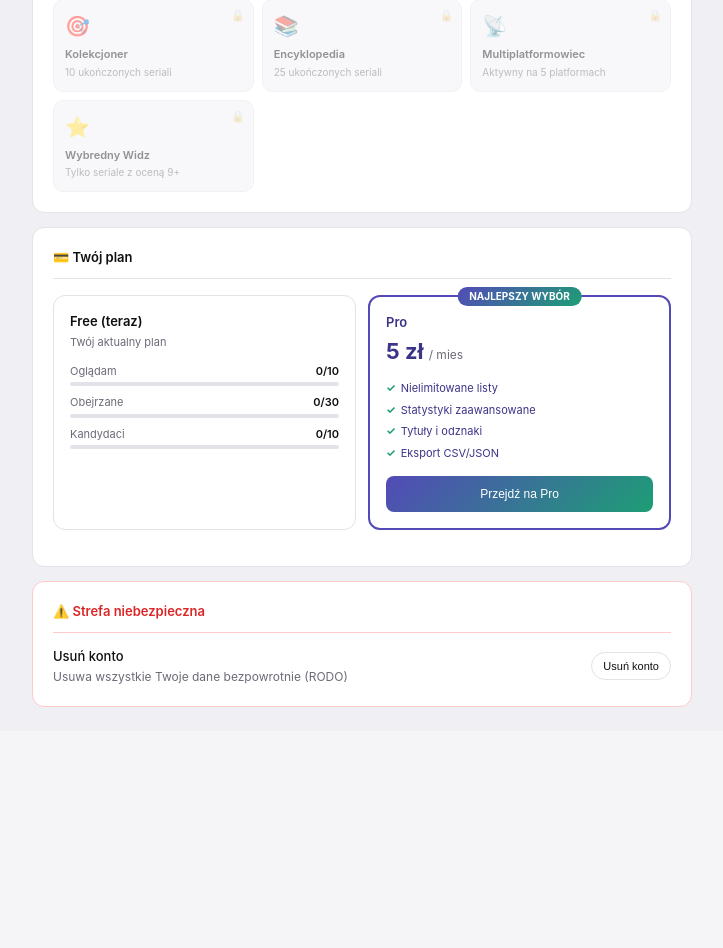
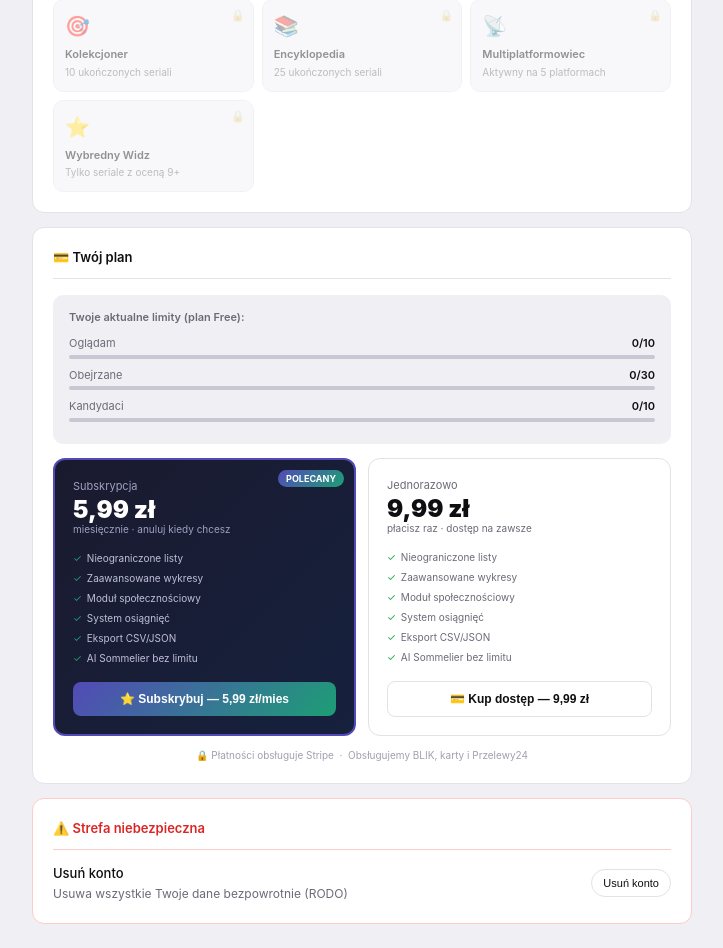
Before and after one commit to MarcinCeg/kanapowiec-v2, a Flask app: page /settings in a window 1280 px wide. Shown: the part 893-1841 px from the top of the page, without its empty margins (278-1001 px from the left). Before the commit the page ends 1600 px from the top, so only its background shows below. Run offline with Flask 3, Linux system fonts and the light colour scheme; the visitor is signed in with stand-in values (Sample User, id 1); data that the repository does not hold is empty.

Commit message:
Update settings.html

```diff
--- a/templates/settings.html
+++ b/templates/settings.html
@@ -1,15 +1,12 @@
 {% extends "base.html" %}
 {% block title %}Ustawienia — Kanapowy Leniwiec{% endblock %}
-
 {% block content %}
 <main style="max-width:700px">
-
 <h1 style="font-size:20px;font-weight:700;color:var(--t);margin-bottom:20px">Ustawienia</h1>
 
 {# ── PROFIL ── #}
 <div style="background:var(--s);border:1px solid var(--b);border-radius:var(--r12);padding:20px;margin-bottom:14px">
   <div style="font-size:13px;font-weight:600;color:var(--t);margin-bottom:16px;padding-bottom:10px;border-bottom:1px solid var(--b)">👤 Twój profil</div>
-
   <div style="display:flex;align-items:center;gap:14px;margin-bottom:20px">
     <div style="width:52px;height:52px;border-radius:50%;background:{{ current_user.avatar_color }};display:flex;align-items:center;justify-content:center;font-size:18px;font-weight:700;color:#fff;flex-shrink:0">{{ current_user.initials }}</div>
     <div>
@@ -25,7 +22,6 @@
       {% endif %}
     </div>
   </div>
-
   <form method="POST" action="/auth/settings/username">
     <div style="margin-bottom:12px">
       <label style="font-size:12px;color:var(--m);display:block;margin-bottom:5px">Zmień login / nick (widoczny w rankingu)</label>
@@ -45,7 +41,6 @@
 <div style="background:var(--s);border:1px solid var(--b);border-radius:var(--r12);padding:20px;margin-bottom:14px">
   <div style="font-size:13px;font-weight:600;color:var(--t);margin-bottom:4px;padding-bottom:10px;border-bottom:1px solid var(--b)">🏅 Aktywny tytuł</div>
   <div style="font-size:12px;color:var(--m);margin-bottom:14px;padding-top:10px">Wybrany tytuł pojawia się przy Twoim nicku w rankingu</div>
-
   <div style="display:grid;grid-template-columns:repeat(auto-fill,minmax(155px,1fr));gap:8px">
     {% for t in all_titles %}
     <div onclick="{% if t.earned %}activateTitle('{{ t.id }}'){% endif %}"
@@ -68,56 +63,105 @@
   </div>
 </div>
 
-{# ── PLAN I LIMITY ── #}
+{# ── PLAN I PŁATNOŚCI ── #}
 <div style="background:var(--s);border:1px solid var(--b);border-radius:var(--r12);padding:20px;margin-bottom:14px" id="upgrade">
   <div style="font-size:13px;font-weight:600;color:var(--t);margin-bottom:16px;padding-bottom:10px;border-bottom:1px solid var(--b)">💳 Twój plan</div>
 
+  {# Komunikaty po powrocie ze Stripe #}
+  <div id="upgrade-msg" style="display:none;background:#f0fdf4;border:1.5px solid #16a34a;border-radius:10px;padding:14px 16px;margin-bottom:16px;font-size:13px;color:#15803d">
+    🎉 <strong>Dziękujemy!</strong> Twoje konto zostało uaktywnione jako Pro. Odśwież stronę jeśli status nie zmienił się od razu.
+  </div>
+  <div id="cancel-msg" style="display:none;background:#fff7ed;border:1.5px solid #f97316;border-radius:10px;padding:14px 16px;margin-bottom:16px;font-size:13px;color:#c2410c">
+    ℹ️ Płatność została anulowana. Możesz spróbować ponownie w dowolnym momencie.
+  </div>
+
   {% if current_user.is_pro %}
-  <div style="background:#E1F5EE;border:1px solid #5DCAA5;border-radius:var(--r8);padding:14px;margin-bottom:16px;display:flex;align-items:center;justify-content:space-between;gap:10px">
-    <div>
-      <div style="font-size:13px;font-weight:600;color:#085041;margin-bottom:2px">✓ Plan Pro aktywny</div>
-      <div style="font-size:12px;color:#0F6E56">Nielimitowane listy · Statystyki · Tytuły · Eksport</div>
+  {# ── JUŻ PRO ── #}
+  <div style="background:linear-gradient(135deg,#1a1a2e,#16213e);border-radius:12px;padding:20px 22px;margin-bottom:16px">
+    <div style="font-size:16px;font-weight:800;color:#fff;margin-bottom:4px">⭐ Masz plan Pro!</div>
+    <div style="font-size:12px;color:#a0a0c0;margin-bottom:16px">Wszystkie funkcje odblokowane. Dziękujemy za wsparcie!</div>
+    <div style="display:flex;flex-wrap:wrap;gap:8px;margin-bottom:16px">
+      {% for f in ['✓ Nieograniczone listy','✓ Zaawansowane wykresy','✓ Moduł społecznościowy','✓ System osiągnięć','✓ Eksport CSV/JSON','✓ AI bez limitu'] %}
+      <span style="font-size:10px;background:rgba(255,255,255,.1);color:#c0c0d8;padding:3px 8px;border-radius:20px">{{ f }}</span>
+      {% endfor %}
     </div>
-    <form method="POST" action="/payments/portal">
-      <button type="submit" class="btn btn-sm">Zarządzaj subskrypcją</button>
-    </form>
+    <button id="btn-portal" onclick="openPortal()"
+      style="padding:9px 18px;border-radius:8px;border:1px solid rgba(255,255,255,.2);background:transparent;color:#a0a0c0;font-size:12px;cursor:pointer;transition:all .15s"
+      onmouseover="this.style.background='rgba(255,255,255,.1)';this.style.color='#fff'"
+      onmouseout="this.style.background='transparent';this.style.color='#a0a0c0'">
+      ⚙️ Zarządzaj subskrypcją
+    </button>
   </div>
+
   {% else %}
-  <div style="display:grid;grid-template-columns:1fr 1fr;gap:12px;margin-bottom:16px">
-    <div style="border:1px solid var(--b);border-radius:var(--r12);padding:16px">
-      <div style="font-size:13px;font-weight:600;margin-bottom:3px">Free (teraz)</div>
-      <div style="font-size:11px;color:var(--m);margin-bottom:12px">Twój aktualny plan</div>
+  {# ── FREE — pokazuj opcje upgrade ── #}
+
+  {# Aktualne limity #}
+  <div style="background:var(--bg);border-radius:10px;padding:14px 16px;margin-bottom:14px">
+    <div style="font-size:11px;font-weight:600;color:var(--m);margin-bottom:10px">Twoje aktualne limity (plan Free):</div>
     {% set w_used = current_user.watching_count() %}
     {% set o_used = current_user.watched_count() %}
     {% set k_used = current_user.candidates_count() %}
-      {% for label, used, max in [
-        ('Oglądam', w_used, 10),
-        ('Obejrzane', o_used, 30),
-        ('Kandydaci', k_used, 10),
-      ] %}
+    {% for label, used, max in [('Oglądam', w_used, 10),('Obejrzane', o_used, 30),('Kandydaci', k_used, 10)] %}
     {% set pct = ((used * 100) // max) %}
     <div style="margin-bottom:8px">
       <div style="display:flex;justify-content:space-between;font-size:11px;margin-bottom:3px">
         <span style="color:var(--m)">{{ label }}</span>
         <span style="font-weight:600;color:{{ 'var(--red)' if used>=max else 'var(--t)' }}">{{ used }}/{{ max }}</span>
       </div>
-        <div style="height:4px;background:var(--b);border-radius:2px;overflow:hidden">
-          <div style="width:{{ pct }}%;height:100%;background:{{ '#E24B4A' if used>=max else '#BA7517' if pct >= 80 else '#534AB7' }};border-radius:2px"></div>
+      <div style="height:4px;background:var(--b2,#e5e7eb);border-radius:2px;overflow:hidden">
+        <div style="width:{{ pct }}%;height:100%;background:{{ '#E24B4A' if used>=max else '#BA7517' if pct >= 80 else '#534AB7' }};border-radius:2px;transition:width .3s"></div>
       </div>
     </div>
     {% endfor %}
   </div>
-    <div style="border:2px solid #534AB7;border-radius:var(--r12);padding:16px;position:relative">
-      <div style="position:absolute;top:-10px;left:50%;transform:translateX(-50%);background:linear-gradient(135deg,#534AB7,#1D9E75);color:#fff;font-size:10px;font-weight:700;padding:2px 12px;border-radius:20px">NAJLEPSZY WYBÓR</div>
-      <div style="font-size:13px;font-weight:600;margin-bottom:3px;color:#3C3489">Pro</div>
-      <div style="font-size:22px;font-weight:700;color:#3C3489;margin-bottom:12px">5 zł <span style="font-size:12px;color:var(--m);font-weight:400">/ mies</span></div>
-      {% for f in ['Nielimitowane listy','Statystyki zaawansowane','Tytuły i odznaki','Eksport CSV/JSON'] %}
-      <div style="font-size:11px;color:#3C3489;margin-bottom:5px;display:flex;gap:5px"><span style="color:#1D9E75;font-weight:700">✓</span>{{ f }}</div>
+
+  {# Karty planów #}
+  <div style="display:grid;grid-template-columns:1fr 1fr;gap:12px;margin-bottom:12px">
+
+    {# Subskrypcja miesięczna #}
+    <div style="background:linear-gradient(135deg,#1a1a2e,#16213e);border-radius:12px;padding:18px;border:2px solid #534AB7;position:relative;overflow:hidden">
+      <div style="position:absolute;top:10px;right:10px;background:linear-gradient(135deg,#534AB7,#1D9E75);color:#fff;font-size:9px;font-weight:700;padding:2px 8px;border-radius:20px">POLECANY</div>
+      <div style="font-size:11px;color:#a0a0c0;margin-bottom:4px">Subskrypcja</div>
+      <div style="font-size:24px;font-weight:900;color:#fff;line-height:1">5,99 zł</div>
+      <div style="font-size:10px;color:#a0a0c0;margin-bottom:14px">miesięcznie · anuluj kiedy chcesz</div>
+      <div style="display:flex;flex-direction:column;gap:5px;margin-bottom:16px">
+        {% for f in ['Nieograniczone listy','Zaawansowane wykresy','Moduł społecznościowy','System osiągnięć','Eksport CSV/JSON','AI Sommelier bez limitu'] %}
+        <div style="font-size:10px;color:#c0c0d8;display:flex;gap:5px"><span style="color:#1D9E75">✓</span>{{ f }}</div>
         {% endfor %}
-      <button onclick="checkout()" class="btn btn-primary" style="width:100%;height:36px;border-radius:var(--r8);font-size:12px;justify-content:center;margin-top:10px">Przejdź na Pro</button>
       </div>
+      <button id="btn-subscribe" onclick="startSubscription()"
+        style="width:100%;padding:10px;border-radius:8px;border:none;background:linear-gradient(135deg,#534AB7,#1D9E75);color:#fff;font-size:12px;font-weight:700;cursor:pointer;transition:opacity .15s"
+        onmouseover="this.style.opacity='.85'" onmouseout="this.style.opacity='1'">
+        ⭐ Subskrybuj — 5,99 zł/mies
+      </button>
+    </div>
+
+    {# Jednorazowy zakup #}
+    <div style="background:var(--s);border-radius:12px;padding:18px;border:1.5px solid var(--b)">
+      <div style="font-size:11px;color:var(--m);margin-bottom:4px">Jednorazowo</div>
+      <div style="font-size:24px;font-weight:900;color:var(--t);line-height:1">9,99 zł</div>
+      <div style="font-size:10px;color:var(--m);margin-bottom:14px">płacisz raz · dostęp na zawsze</div>
+      <div style="display:flex;flex-direction:column;gap:5px;margin-bottom:16px">
+        {% for f in ['Nieograniczone listy','Zaawansowane wykresy','Moduł społecznościowy','System osiągnięć','Eksport CSV/JSON','AI Sommelier bez limitu'] %}
+        <div style="font-size:10px;color:var(--m);display:flex;gap:5px"><span style="color:#16a34a">✓</span>{{ f }}</div>
+        {% endfor %}
+      </div>
+      <button id="btn-onetime" onclick="startOnetime()"
+        style="width:100%;padding:10px;border-radius:8px;border:1.5px solid var(--b);background:transparent;color:var(--t);font-size:12px;font-weight:600;cursor:pointer;transition:all .15s"
+        onmouseover="this.style.background='var(--bg)';this.style.borderColor='#534AB7'"
+        onmouseout="this.style.background='transparent';this.style.borderColor='var(--b)'">
+        💳 Kup dostęp — 9,99 zł
+      </button>
+    </div>
+
+  </div>
+
+  <div style="text-align:center;font-size:10px;color:var(--h)">
+    🔒 Płatności obsługuje Stripe &nbsp;·&nbsp; Obsługujemy BLIK, karty i Przelewy24
   </div>
   {% endif %}
+
 </div>
 
 {# ── NIEBEZPIECZNA STREFA ── #}
@@ -142,10 +186,66 @@ async function activateTitle(id){
   location.reload();
 }
 
-async function checkout(){
-  const r = await fetch('/payments/checkout',{method:'POST'});
+// ── Stripe: subskrypcja miesięczna ──
+async function startSubscription(){
+  const btn = document.getElementById('btn-subscribe');
+  btn.disabled = true;
+  btn.textContent = '⏳ Przekierowuję...';
+  try {
+    const r = await fetch('/api/payments/subscribe', {method:'POST'});
     const d = await r.json();
-  if(d.url) window.location.href = d.url;
+    if(d.ok){
+      window.location.href = d.url;
+    } else {
+      alert('Błąd: ' + (d.error || 'Spróbuj ponownie'));
+      btn.disabled = false;
+      btn.textContent = '⭐ Subskrybuj — 5,99 zł/mies';
+    }
+  } catch(e) {
+    alert('Błąd połączenia. Spróbuj ponownie.');
+    btn.disabled = false;
+    btn.textContent = '⭐ Subskrybuj — 5,99 zł/mies';
+  }
+}
+
+// ── Stripe: jednorazowy zakup ──
+async function startOnetime(){
+  const btn = document.getElementById('btn-onetime');
+  btn.disabled = true;
+  btn.textContent = '⏳ Przekierowuję...';
+  try {
+    const r = await fetch('/api/payments/onetime', {method:'POST'});
+    const d = await r.json();
+    if(d.ok){
+      window.location.href = d.url;
+    } else {
+      alert('Błąd: ' + (d.error || 'Spróbuj ponownie'));
+      btn.disabled = false;
+      btn.textContent = '💳 Kup dostęp — 9,99 zł';
+    }
+  } catch(e) {
+    alert('Błąd połączenia. Spróbuj ponownie.');
+    btn.disabled = false;
+    btn.textContent = '💳 Kup dostęp — 9,99 zł';
+  }
+}
+
+// ── Stripe: portal zarządzania subskrypcją ──
+async function openPortal(){
+  const btn = document.getElementById('btn-portal');
+  if(btn){ btn.disabled = true; btn.textContent = '⏳ Ładuję...'; }
+  try {
+    const r = await fetch('/api/payments/portal', {method:'POST'});
+    const d = await r.json();
+    if(d.ok){
+      window.location.href = d.url;
+    } else {
+      alert('Błąd: ' + (d.error || 'Spróbuj ponownie'));
+    }
+  } catch(e) {
+    alert('Błąd połączenia.');
+  }
+  if(btn){ btn.disabled = false; btn.textContent = '⚙️ Zarządzaj subskrypcją'; }
 }
 
 function confirmDelete(){
@@ -153,5 +253,26 @@ function confirmDelete(){
     fetch('/auth/account',{method:'DELETE'}).then(()=>window.location.href='/');
   }
 }
+
+// ── Komunikaty po powrocie ze Stripe ──
+document.addEventListener('DOMContentLoaded', () => {
+  const params = new URLSearchParams(window.location.search);
+  if(params.get('upgraded') === '1'){
+    const msg = document.getElementById('upgrade-msg');
+    if(msg) msg.style.display = 'block';
+    window.history.replaceState({}, '', '/settings');
+    // Scroll do sekcji upgrade
+    document.getElementById('upgrade')?.scrollIntoView({behavior:'smooth'});
+  }
+  if(params.get('cancelled') === '1'){
+    const msg = document.getElementById('cancel-msg');
+    if(msg) msg.style.display = 'block';
+    window.history.replaceState({}, '', '/settings');
+  }
+  // Auto-scroll do #upgrade jeśli w URL
+  if(window.location.hash === '#upgrade'){
+    setTimeout(()=>document.getElementById('upgrade')?.scrollIntoView({behavior:'smooth'}), 200);
+  }
+});
 </script>
 {% endblock %}
```
Lines whose indentation alone changed are shown as unchanged.
